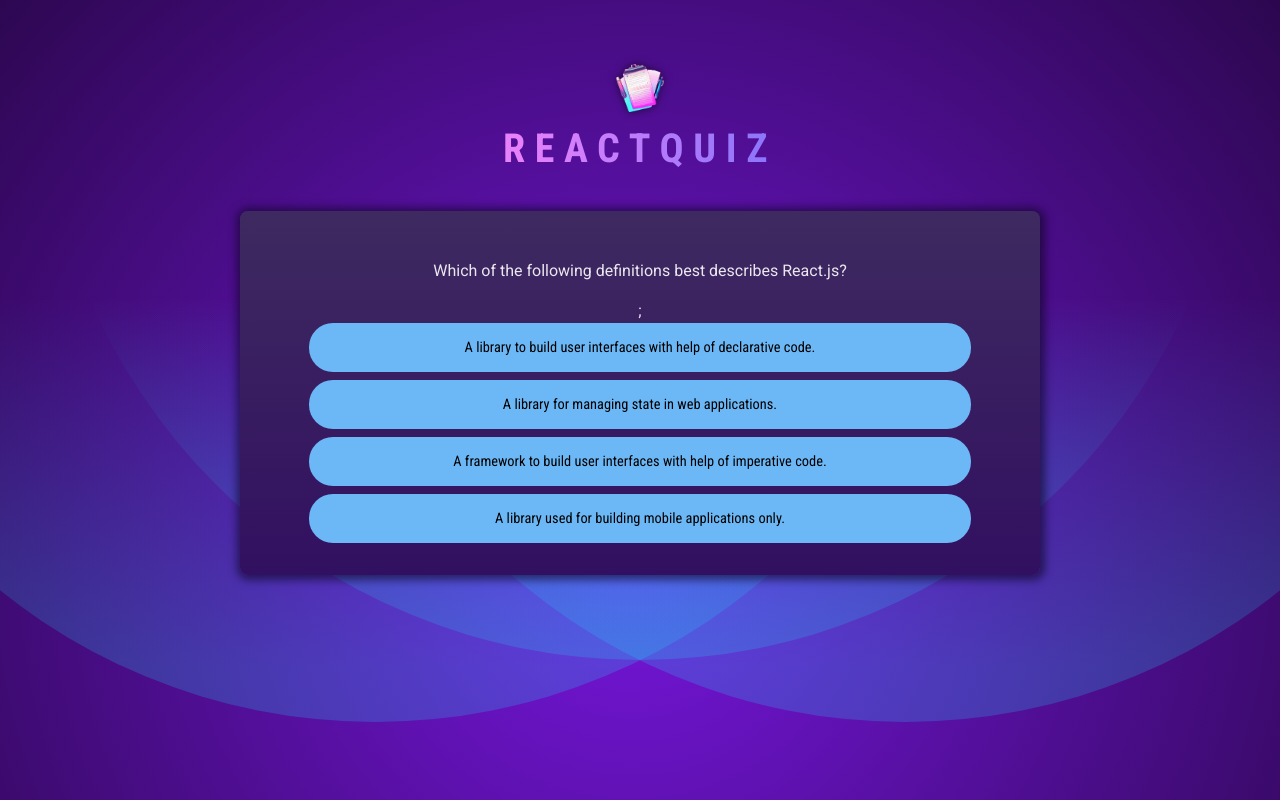
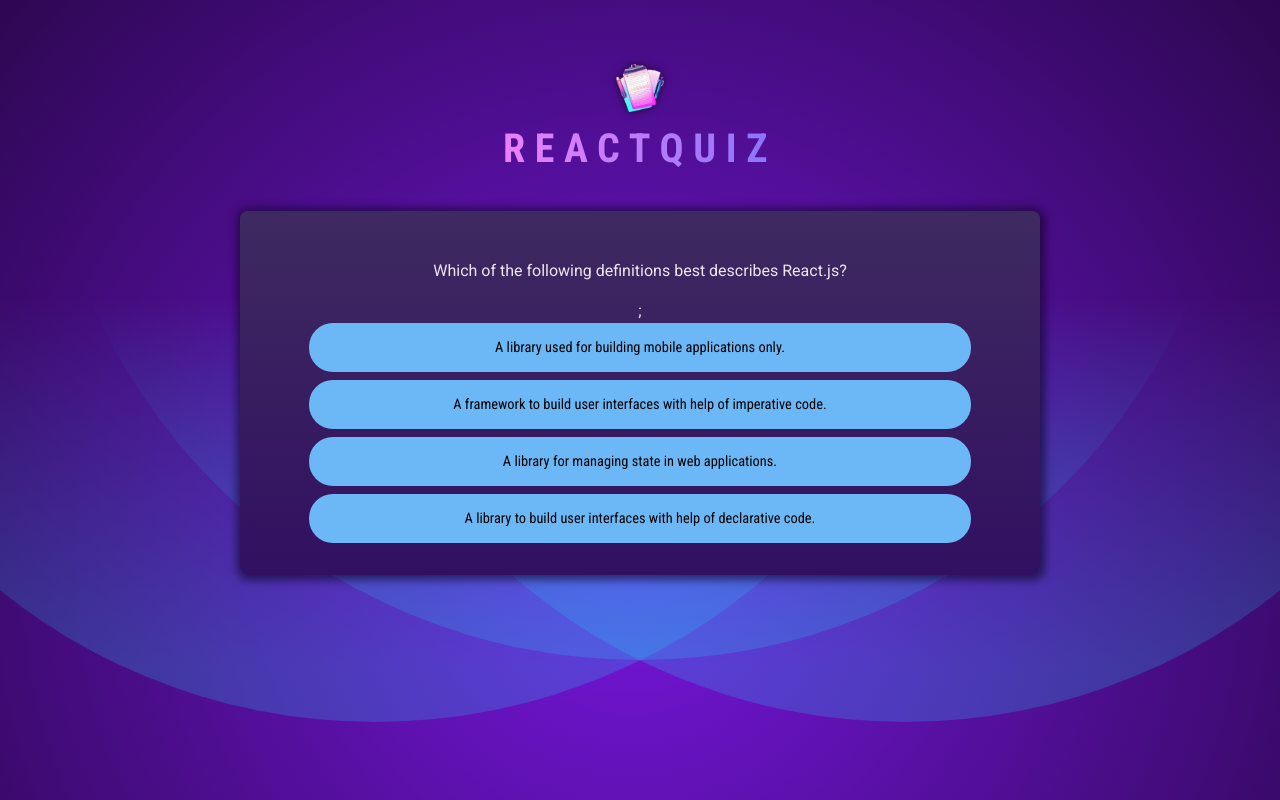
Before and after one commit to ramyo564/React_Practice, a React (Vite) app in the folder 11-React_Quiz/: page / in a window 1280 px wide. Built offline with nearby package versions, Linux system fonts and the light colour scheme.

Commit message:
11. React_Quiz - 퀴즈 답안 순서 섞어서 출력

```diff
--- a/11-React_Quiz/src/components/Quiz.jsx
+++ b/11-React_Quiz/src/components/Quiz.jsx
@@ -1,8 +1,11 @@
 import { useState } from "react";
 import QUESTIONS from "../questions.js";
+
 export default function Quiz() {
   const [userAnswers, setUserAnswers] = useState([]);
   const activeQuestionIndex = userAnswers.length;
+  const suffledAnswers = [...QUESTIONS[activeQuestionIndex].answers];
+  suffledAnswers.sort(() => Math.random() - 0.5);
 
   function handleSelectAnswer(selectedAnswer) {
     setUserAnswers((prevUserAnswers) => {
@@ -15,7 +18,7 @@
       <div id="question">
         <p>{QUESTIONS[activeQuestionIndex].text}</p>;
         <ul id="answers">
-          {QUESTIONS[activeQuestionIndex].answers.map((answer) => (
+          {suffledAnswers.map((answer) => (
             <li key={answer} className="answer">
               <button onClick={() => handleSelectAnswer(answer)}>
                 {answer}
```
